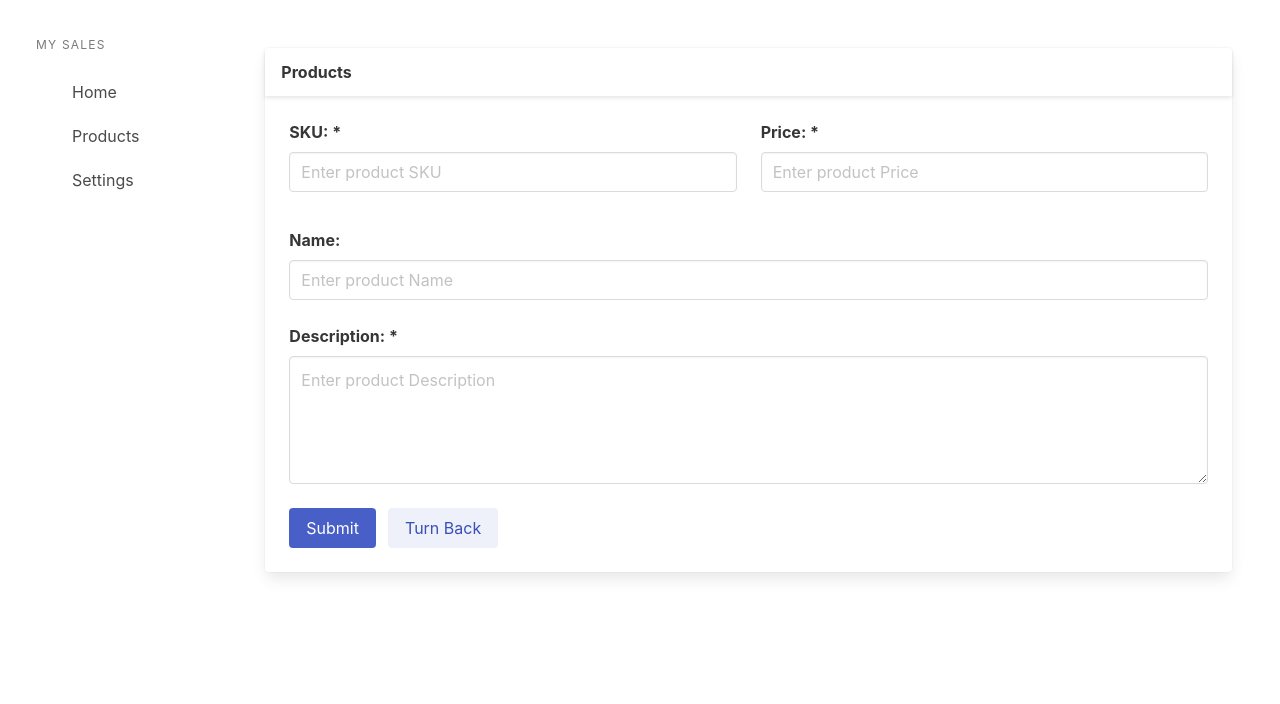
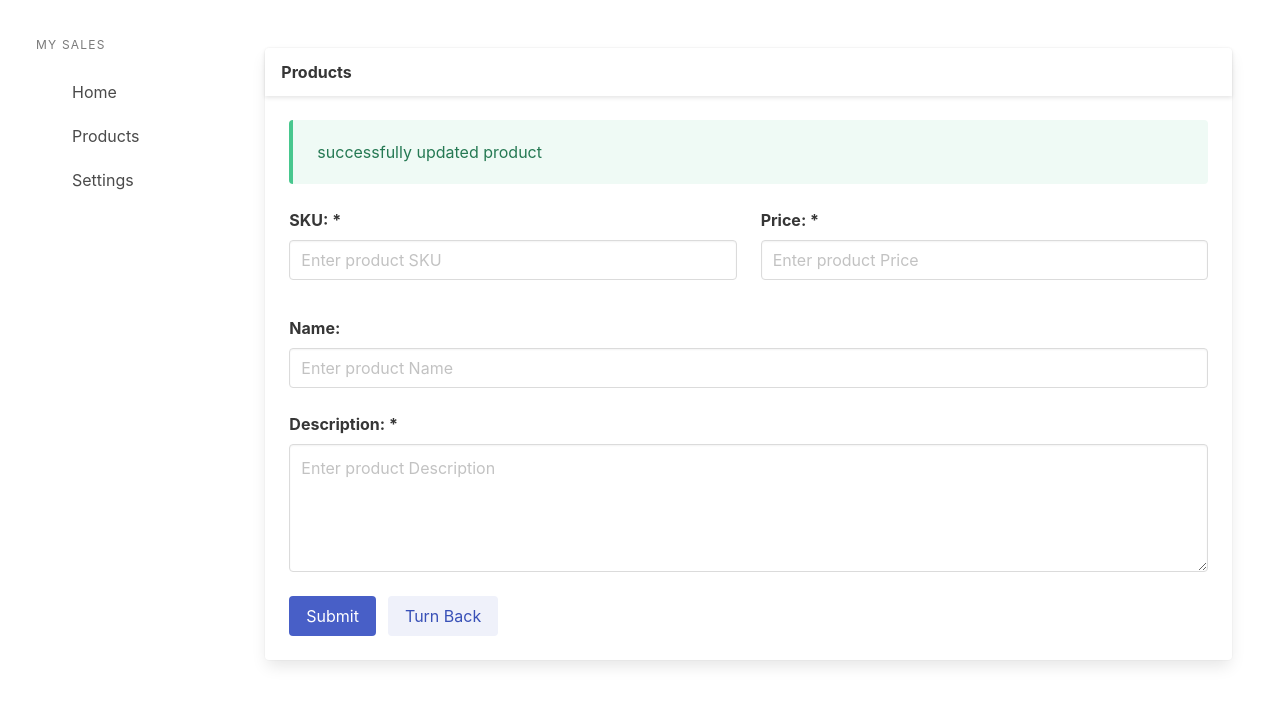
Before and after one commit to gabrielhs33/Spring-NextJs, a Next.js app in the folder sales-app/: page /records/products in a window 1280 px wide. Shown: the top 704 px of the page. Built offline with nearby package versions, Linux system fonts and the light colour scheme.

Commit message:
Creating Message component

```diff
--- a/sales-app/src/components/common/index.ts
+++ b/sales-app/src/components/common/index.ts
@@ -1 +1,2 @@
 export { Input } from './input'
+export { Message } from './message'
--- /dev/null
+++ b/sales-app/src/components/common/message/index.tsx
@@ -0,0 +1,25 @@
+interface MessageProps{
+
+    type: string;
+    field?: string;
+    text: string;
+}
+
+
+export const Message:React.FC<MessageProps> = ({
+
+    text,
+    field,
+    type,
+
+}) =>{
+
+    return(
+
+        <article className={`message is-${ type }`}>
+            <div className="message-body">
+                { field && `${field}: ` }{ text }
+            </div>
+        </article>
+    )
+}
--- a/sales-app/src/components/index.ts
+++ b/sales-app/src/components/index.ts
@@ -1,3 +1,3 @@
 export { Layout } from './layout'
 export  { RegisterProducts } from './products'
-export { Input } from './common'
+export { Input, Message } from './common'
--- a/sales-app/src/components/products/records/index.tsx
+++ b/sales-app/src/components/products/records/index.tsx
@@ -1,5 +1,5 @@
 import { useState } from 'react'
-import { Layout, Input }  from 'components'
+import { Layout, Input, Message }  from 'components'
 import { useProductService } from "app/services"
 import { Product } from "app/models/products"
 import { convertToBigDecimal } from 'app/util/money'
@@ -44,6 +44,8 @@ export const RegisterProducts: React.FC = () =>{
     return(
 
         <Layout title="Products">
+
+            <Message text='successfully updated product' type='success' />
 
             {id &&
 
```
